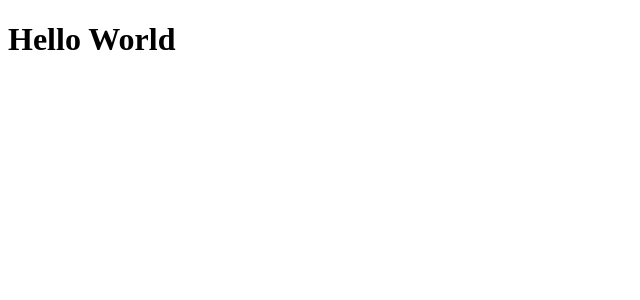
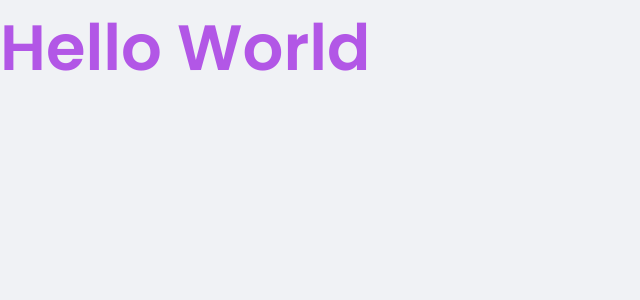
Before and after one commit to shuuwolf/dtmoney, a React (Create React App) app: page / in a window 1280 px wide. Shown: the top 300 px of the page, without its empty margins (0-640 px from the left). Built offline with nearby package versions, Linux system fonts and the light colour scheme.

Commit message:
Global Styled

```diff
--- a/package.json
+++ b/package.json
@@ -13,6 +13,7 @@
     "react": "^18.1.0",
     "react-dom": "^18.1.0",
     "react-scripts": "5.0.1",
+    "styled-components": "^5.3.5",
     "typescript": "^4.6.4",
     "web-vitals": "^2.1.4"
   },
@@ -39,5 +40,8 @@
       "last 1 firefox version",
       "last 1 safari version"
     ]
+  },
+  "devDependencies": {
+    "@types/styled-components": "^5.1.25"
   }
 }
--- a/public/index.html
+++ b/public/index.html
@@ -1,12 +1,59 @@
 <!DOCTYPE html>
 <html lang="en">
   <head>
+    <link rel="preconnect" href="https://fonts.googleapis.com">
+    <link rel="preconnect" href="https://fonts.gstatic.com" crossorigin>
     <meta charset="utf-8" />
     <meta name="viewport" content="width=device-width, initial-scale=1" />
+    <link rel="shortcut icon" href="favicon.png" type="image/png">
+    <link href="https://fonts.googleapis.com/css2?family=Poppins:wght@400;600&display=swap" rel="stylesheet">
     <title>dtMoney</title>
   </head>
   <body>
     <noscript>You need to enable JavaScript to run this app.</noscript>
     <div id="root"></div>
+    <!-- TESTANDO
+      <style>
+      input{
+        line-height: 20px;
+        margin: 10px;
+      }
+    </style>
+      <input id="test" type="tel" onkeyup="digitou()" maxlength="5">
+      <input type="tel" onkeyup="digitou()" maxlength="5">
+      <input type="tel" onkeyup="digitou()" maxlength="5">
+      <input type="tel" onkeyup="digitou()" maxlength="5">
+      <input type="tel" onkeyup="digitou()" maxlength="5">
+      <input type="tel" onkeyup="digitou()" maxlength="5">
+      <input type="tel" onkeyup="digitou()" maxlength="5">
+      <input type="tel" onkeyup="digitou()" maxlength="5">
+      <input type="tel" onkeyup="digitou()" maxlength="5">
+      <input type="tel" onkeyup="digitou()" maxlength="5">
+      <input type="tel" onkeyup="digitou()" maxlength="5">
+      <input type="tel" onkeyup="digitou()" maxlength="5">
+      <input type="tel" onkeyup="digitou()" maxlength="5">
+      <input type="tel" onkeyup="digitou()" maxlength="5">
+      <input type="tel" onkeyup="digitou()" maxlength="5">
+      <input type="tel" onkeyup="digitou()" maxlength="5">
+      <input type="tel" onkeyup="digitou()" maxlength="5">
+      <input type="tel" onkeyup="digitou()" maxlength="5">
+    -->
+    <script>
+      /*TESTANDO
+            function digitou() {
+              const nodeList = document.querySelectorAll("input");
+                for (var i = 0; i < nodeList.length; i++){
+                  nodeList[i].onkeyup = function(){
+                  this.addEventListener('keypress', () => {
+                    if (this.value.length == 2) {
+                      this.value += ':'
+                    }
+                    //return console.log(this.id) //Nem precisa, apenas se quizer saber a id do elemento, mas nem to usando ID.
+                  })
+                  }
+                }
+            }
+      */
+    </script>
   </body>
 </html>
--- a/src/App.tsx
+++ b/src/App.tsx
@@ -1,7 +1,16 @@
+import styled from 'styled-components'
+import { GlobalStyle } from './styles/global';
+
+const Title = styled.h1`
+  font-size: 64px;
+  color: #B257e6;
+`
+
 export function App() {
   return (
     <div className="App">
-      <h1>Hello World</h1>
+      <Title>Hello World</Title>
+      <GlobalStyle />
     </div>
   );
 }
--- /dev/null
+++ b/src/styles/global.ts
@@ -0,0 +1,54 @@
+import { createGlobalStyle } from 'styled-components';
+
+export const GlobalStyle = createGlobalStyle`
+    :root{
+        --background: #f0f2f5;
+        --red: #E52E4D;
+        --blue: #5429CC;
+        --blue-light: #6933FF;
+        --text-title: #363F5F;
+        --text-body: #969CB3;
+        --shape: #FFFFFF;
+    }
+
+    *{
+        margin: 0;
+        padding: 0;
+        box-sizing: border-box;
+    }
+
+    /* font-size: 16px (Desktop); */
+
+    html{
+        @media (max-width: 1080px){
+            font-size: 93.75%;  //  15px
+        }
+
+        @media (max-width: 720px){
+            font-size: 87.5%;   //  14px
+        }
+    }
+
+    body{
+        background: var(--background);
+        -webkit-font-smoothing: antialiased;
+    }
+
+    body, input , textarea , button {
+        font-family: 'Poppins', sans-serif;
+        font-weight: 400;
+    }
+
+    h1 , h2 , h3 , h4 , h5 , h6 , strong {
+        font-weight: 600;
+    }
+
+    button{
+        cursor: pointer;
+    }
+
+    [disabled]{
+        opacity: 0.6;
+        cursor: not-allowed;
+    }
+`
```
Also changed, not shown: 2 other files (tests, documents, lock files or other folders).
